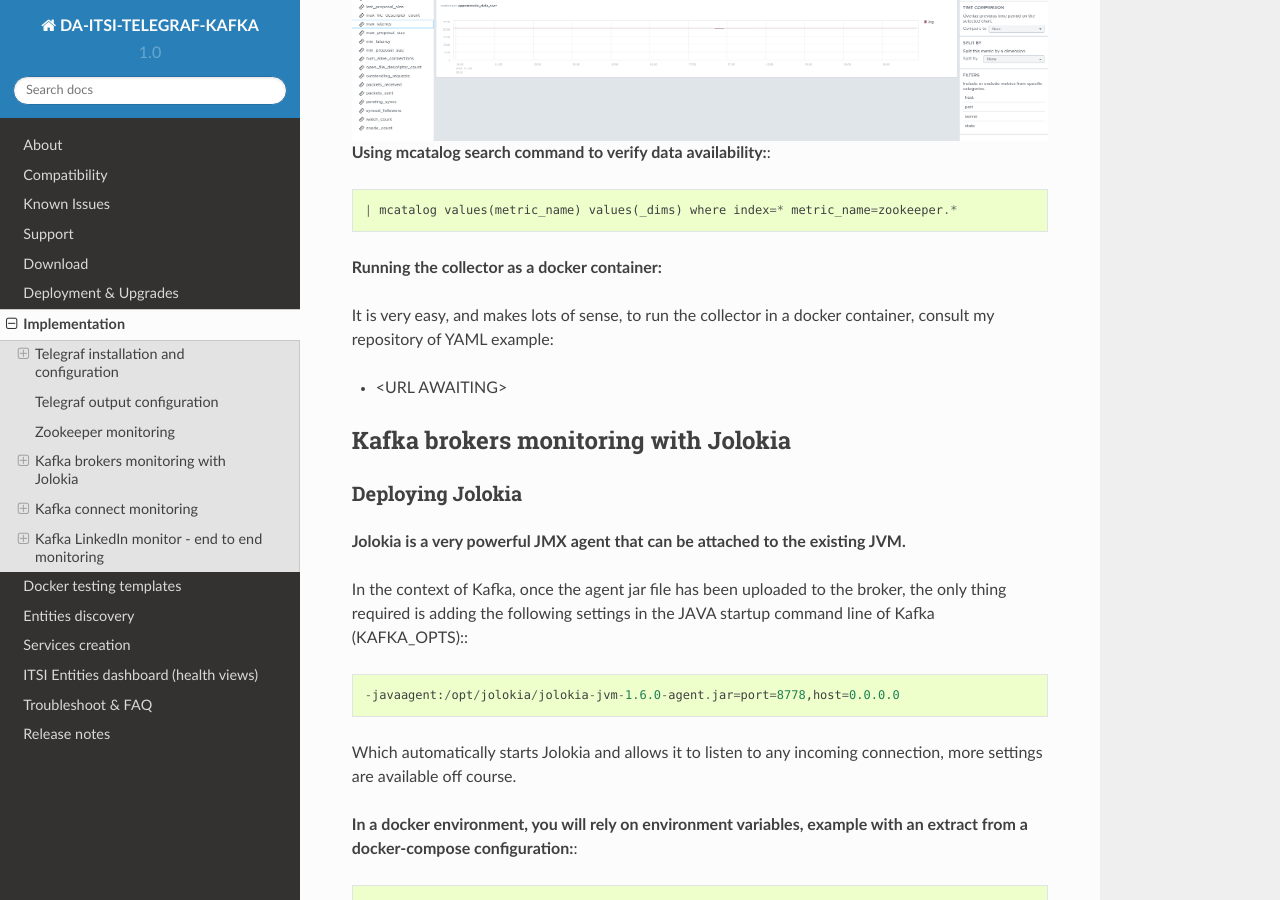
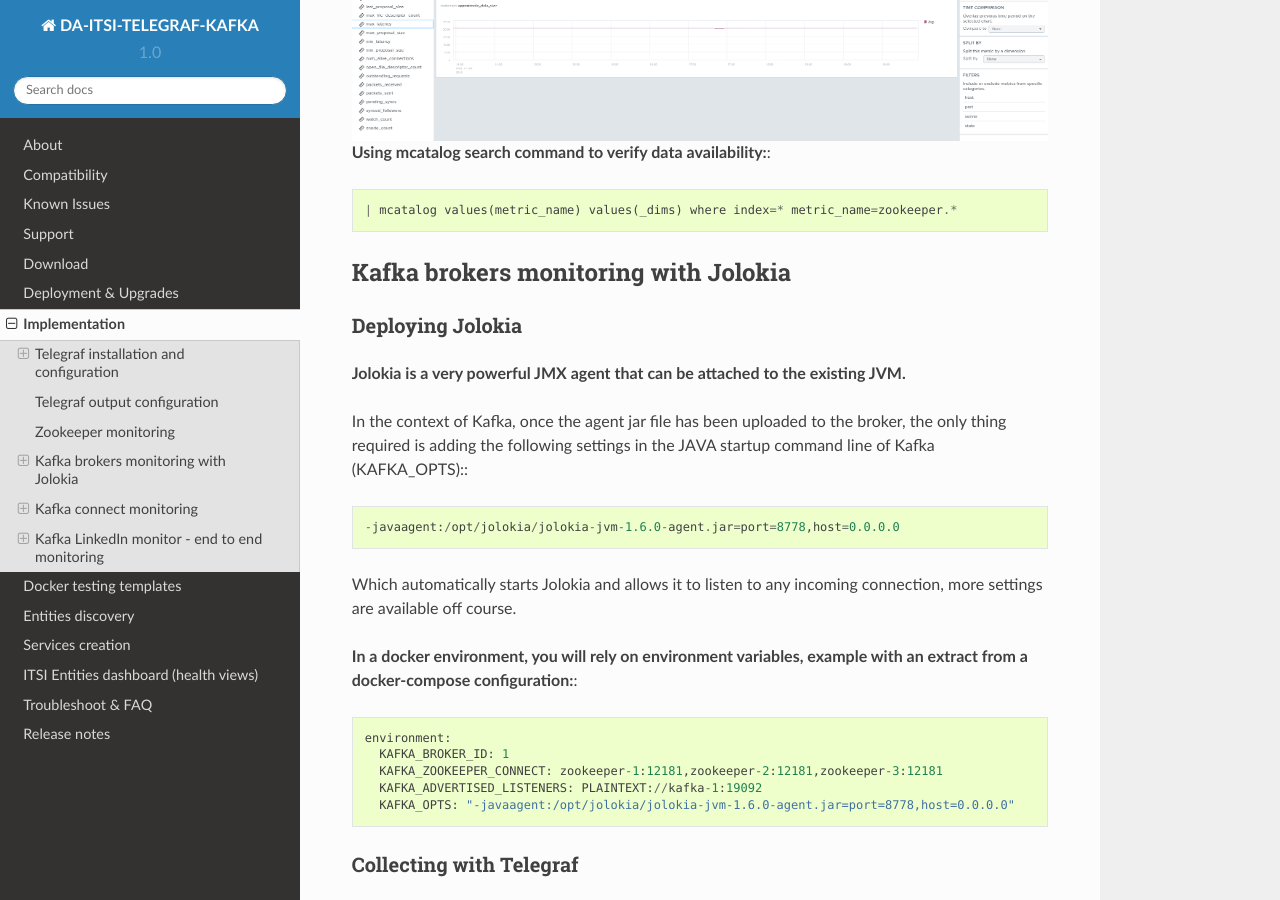
Before and after one commit to guilhemmarchand/DA-ITSI-TELEGRAF-KAFKA, a Sphinx documentation site: the page built from docs/kafka_monitoring.rst, in a window 1280 px wide and 900 px high, scrolled down 2280 px. Built offline with Sphinx 7.4.7 and the Read the Docs theme 2.0.0, drawn with Linux system fonts in a browser that asks for light colours.

Commit message:
doc fixes

```diff
--- a/docs/kafka_monitoring.rst
+++ b/docs/kafka_monitoring.rst
@@ -90,12 +90,6 @@
 **Using mcatalog search command to verify data availability:**::
 
     | mcatalog values(metric_name) values(_dims) where index=* metric_name=zookeeper.*
-
-**Running the collector as a docker container:**
-
-It is very easy, and makes lots of sense, to run the collector in a docker container, consult my repository of YAML example:
-
-- <URL AWAITING>
 
 Kafka brokers monitoring with Jolokia
 =====================================
```
